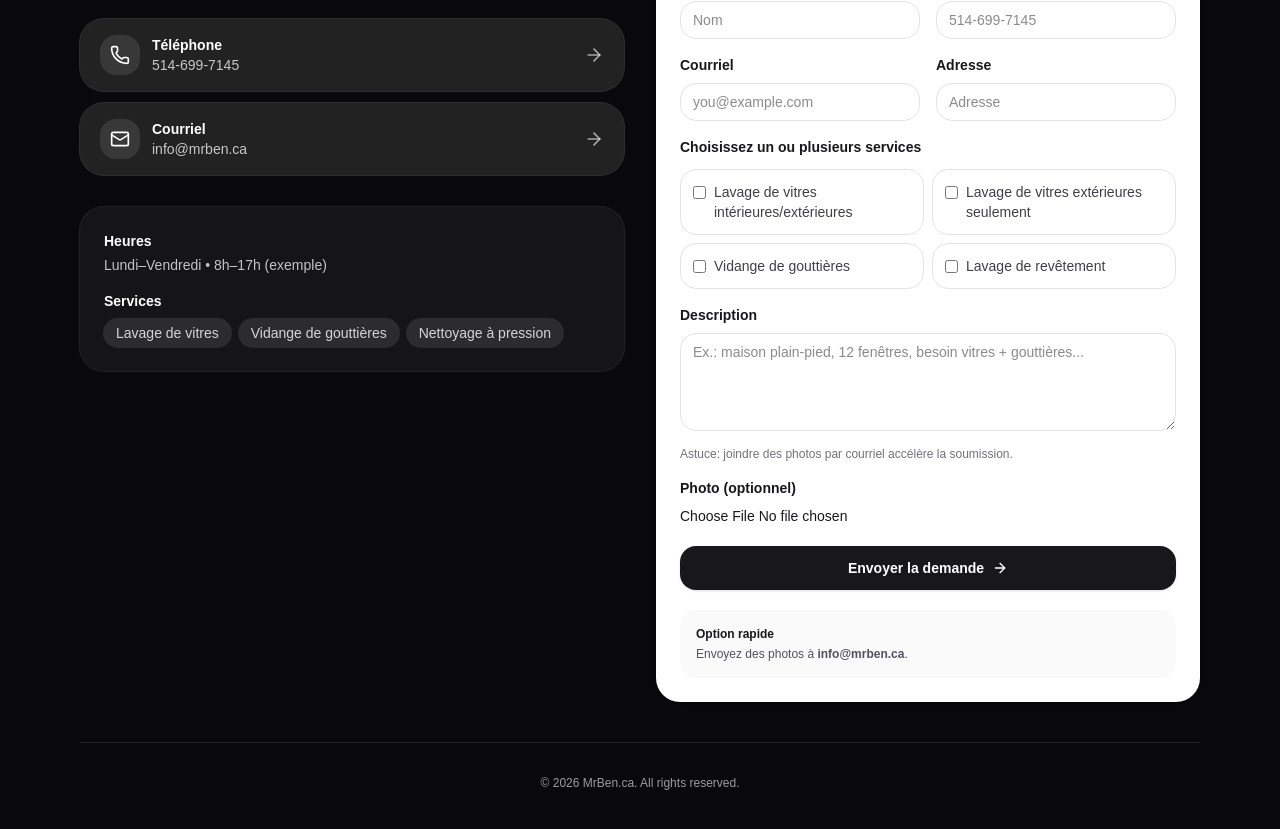
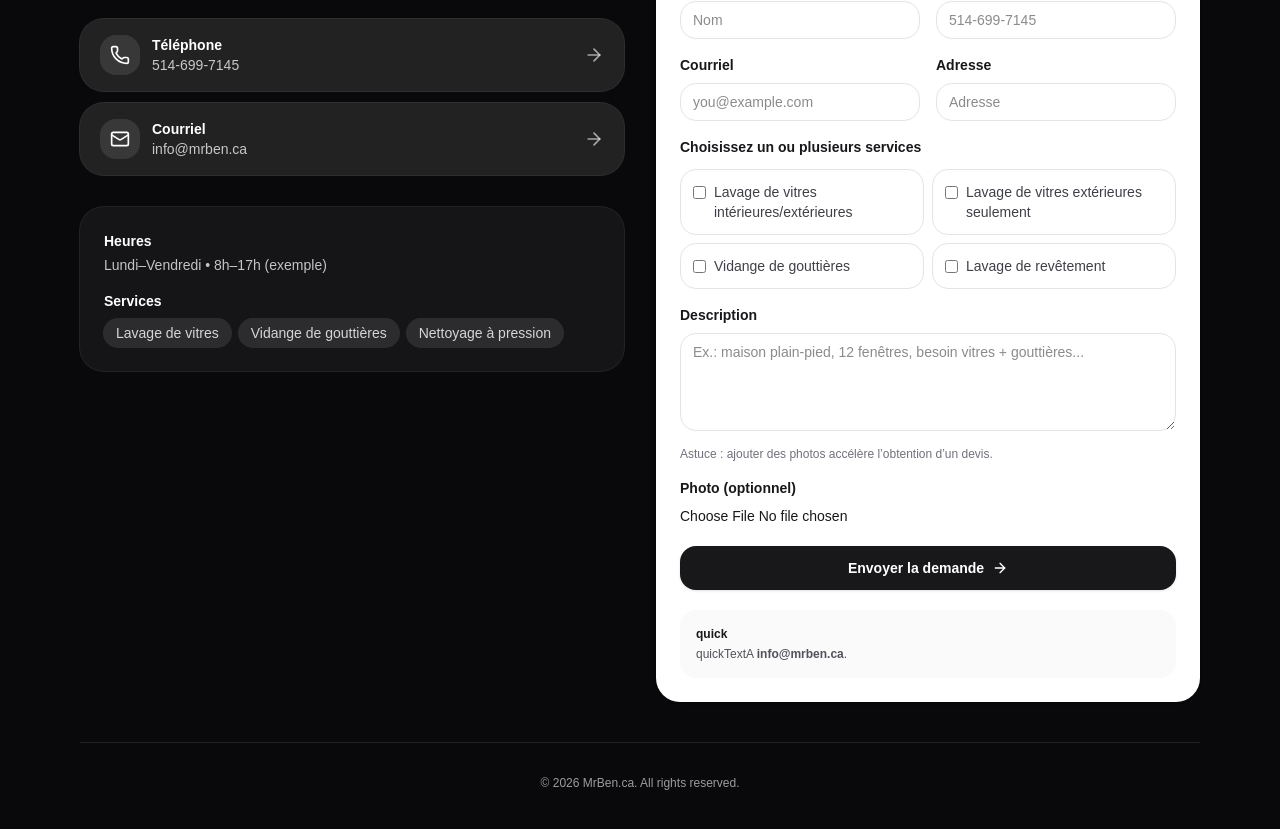
Before and after one commit to servicesmrben-wq/mrben-site1, a Next.js app: page / in a window 1280 px wide. Shown: the part 3866-4695 px from the top of the page. Built offline with nearby package versions, Linux system fonts and the light colour scheme.

Commit message:
Update hints for photo submission in multiple languages

```diff
--- a/app/MrBenRedesignPreview.jsx
+++ b/app/MrBenRedesignPreview.jsx
@@ -184,12 +184,10 @@ const i18n = {
     choose: "Choisissez un ou plusieurs services",
     desc: "Description",
     descHint:
-      "Astuce: joindre des photos par courriel accélère la soumission.",
+      "Astuce : ajouter des photos accélère l’obtention d’un devis.",
     send: "Envoyer la demande",
-    quick: "Option rapide",
-    quickTextA: "Envoyez des photos à ",
+    modalTitle: "Demande en ligne",
 
-    modalTitle: "Demande en ligne",
     modalStep: "Étape",
     modalOf: "sur",
     cancel: "Annuler",
@@ -314,10 +312,8 @@ const i18n = {
     address: "Address",
     choose: "Choose one or more services",
     desc: "Details",
-    descHint: "Tip: emailing photos speeds up quoting.",
+    descHint: "Tip: adding photos speeds up quoting.",
     send: "Send request",
-    quick: "Quick option",
-    quickTextA: "Email photos to ",
 
     modalTitle: "Online request",
     modalStep: "Step",
```
